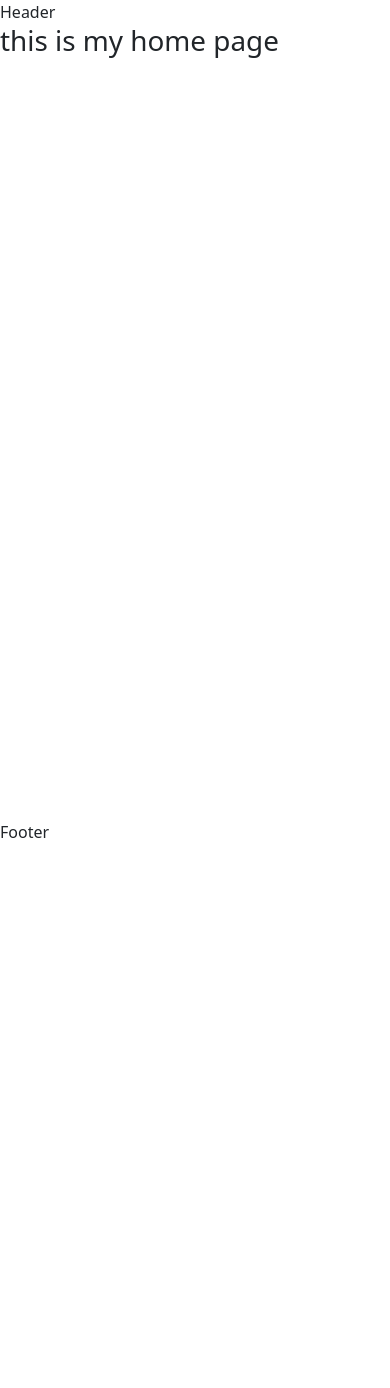
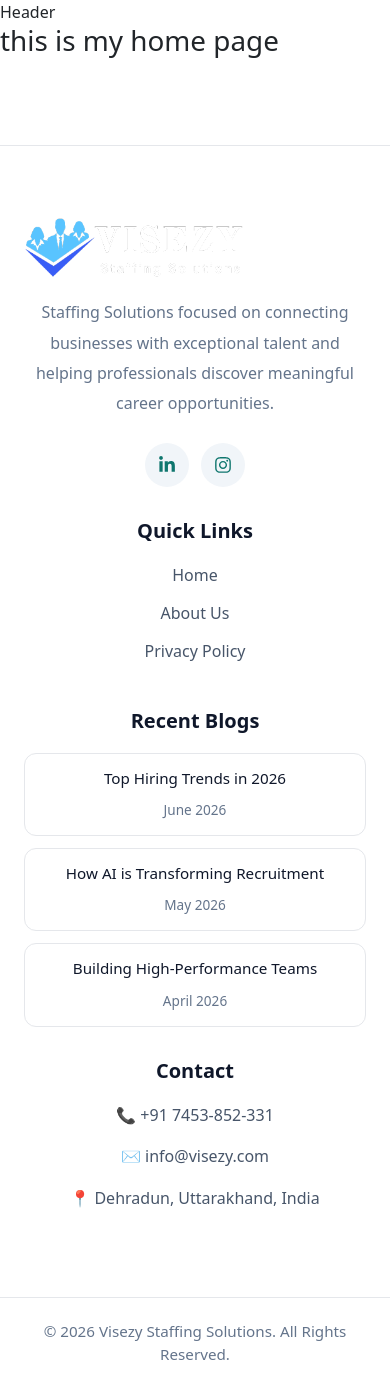
Before and after one commit to ArunNegi989/visezy, a Next.js app: page / in a window 390 px wide. Before the commit the page ends 844 px from the top, so only its background shows below. Built offline with nearby package versions, Linux system fonts and the light colour scheme.

Commit message:
feat: redesign responsive footer with modern UI

```diff
--- a/app/layout.tsx
+++ b/app/layout.tsx
@@ -1,9 +1,11 @@
 import type { Metadata } from "next";
 import { Geist, Geist_Mono } from "next/font/google";
+import Script from "next/script";
+
 import "./globals.css";
+
 import { Header } from "@/components/common/Header/Header";
 import { Footer } from "@/components/common/Footer/Footer";
-
 
 const geistSans = Geist({
   variable: "--font-geist-sans",
@@ -30,10 +32,14 @@ export default function RootLayout({
       lang="en"
       className={`${geistSans.variable} ${geistMono.variable} h-full antialiased`}
     >
-        <head>
+      <head>
         {/* Bootstrap CSS */}
-      <link href="https://cdn.jsdelivr.net/npm/bootstrap@5.1.3/dist/css/bootstrap.min.css" rel="stylesheet" integrity="sha384-1BmE4kWBq78iYhFldvKuhfTAU6auU8tT94WrHftjDbrCEXSU1oBoqyl2QvZ6jIW3" crossOrigin="anonymous"/>
-      <script src="https://cdn.jsdelivr.net/npm/bootstrap@5.1.3/dist/js/bootstrap.bundle.min.js" integrity="sha384-ka7Sk0Gln4gmtz2MlQnikT1wXgYsOg+OMhuP+IlRH9sENBO0LRn5q+8nbTov4+1p" crossOrigin="anonymous"></script>
+        <link
+          href="https://cdn.jsdelivr.net/npm/bootstrap@5.1.3/dist/css/bootstrap.min.css"
+          rel="stylesheet"
+          integrity="sha384-1BmE4kWBq78iYhFldvKuhfTAU6auU8tT94WrHftjDbrCEXSU1oBoqyl2QvZ6jIW3"
+          crossOrigin="anonymous"
+        />
       </head>
 
       <body className="min-h-screen flex flex-col">
@@ -44,6 +50,12 @@ export default function RootLayout({
         </main>
 
         <Footer />
+
+        {/* Bootstrap JS */}
+        <Script
+          src="https://cdn.jsdelivr.net/npm/bootstrap@5.1.3/dist/js/bootstrap.bundle.min.js"
+          strategy="afterInteractive"
+        />
       </body>
     </html>
   );
--- a/app/page.tsx
+++ b/app/page.tsx
@@ -1,5 +1,3 @@
-import Image from "next/image";
-
 export default function Home() {
   return (
    <>
--- a/components/common/Footer/Footer.module.css
+++ b/components/common/Footer/Footer.module.css
@@ -0,0 +1,165 @@
+.footer {
+  background: #ffffff;
+  border-top: 1px solid #e5e7eb;
+  margin-top: 80px;
+}
+
+.container {
+  max-width: 1280px;
+  margin: 0 auto;
+  padding: 70px 24px;
+  display: grid;
+  grid-template-columns: 1.2fr 1fr 1.2fr 1fr;
+  gap: 40px;
+}
+
+.logoWrapper {
+  margin-bottom: 18px;
+}
+
+.description {
+  color: #64748b;
+  line-height: 1.9;
+  max-width: 320px;
+}
+
+.container h3 {
+  color: #0f172a;
+  font-size: 1.25rem;
+  font-weight: 700;
+  margin-bottom: 20px;
+}
+
+.links {
+  list-style: none;
+  padding: 0;
+  margin: 0;
+}
+
+.links li {
+  margin-bottom: 14px;
+}
+
+.links a {
+  color: #475569;
+  text-decoration: none;
+  transition: all 0.3s ease;
+  font-weight: 500;
+}
+
+.links a:hover {
+  color: #0f766e;
+  padding-left: 5px;
+}
+
+.blogList {
+  display: flex;
+  flex-direction: column;
+  gap: 12px;
+}
+
+.blogLink {
+  text-decoration: none;
+}
+
+.blogCard {
+  padding: 14px;
+  border: 1px solid #e5e7eb;
+  border-radius: 12px;
+  background: #ffffff;
+  transition: all 0.3s ease;
+}
+
+.blogCard:hover {
+  transform: translateY(-4px);
+  border-color: #0f766e;
+  box-shadow: 0 10px 25px rgba(15, 118, 110, 0.08);
+}
+
+.blogCard h4 {
+  font-size: 0.95rem;
+  color: #0f172a;
+  margin-bottom: 8px;
+  line-height: 1.4;
+}
+
+.blogCard span {
+  color: #64748b;
+  font-size: 0.85rem;
+}
+
+.contact {
+  list-style: none;
+  padding: 0;
+  margin: 0;
+}
+
+.contact li {
+  margin-bottom: 16px;
+  color: #475569;
+  line-height: 1.6;
+}
+
+.socials {
+  display: flex;
+  gap: 12px;
+  margin-top: 24px;
+}
+
+.socials a {
+  width: 44px;
+  height: 44px;
+  border-radius: 50%;
+  background: #f1f5f9;
+  color: #0f766e;
+  display: flex;
+  align-items: center;
+  justify-content: center;
+  text-decoration: none;
+  font-size: 18px;
+  transition: all 0.3s ease;
+}
+
+.socials a:hover {
+  background: #0f766e;
+  color: #ffffff;
+  transform: translateY(-3px);
+}
+
+.bottomBar {
+  border-top: 1px solid #e5e7eb;
+  text-align: center;
+  padding: 22px;
+  color: #64748b;
+  font-size: 0.95rem;
+}
+
+/* Tablet */
+
+@media (max-width: 992px) {
+  .container {
+    grid-template-columns: repeat(2, 1fr);
+  }
+}
+
+/* Mobile */
+
+@media (max-width: 640px) {
+  .container {
+    grid-template-columns: 1fr;
+    text-align: center;
+    gap: 32px;
+  }
+
+  .description {
+    max-width: 100%;
+  }
+
+  .socials {
+    justify-content: center;
+  }
+
+  .contact {
+    text-align: center;
+  }
+}
--- a/components/common/Footer/Footer.tsx
+++ b/components/common/Footer/Footer.tsx
@@ -1,7 +1,147 @@
-import React from 'react'
+"use client";
+
+import styles from "./Footer.module.css";
+import Link from "next/link";
+import Image from "next/image";
+import { motion } from "framer-motion";
+import {
+  FaLinkedinIn,
+  FaInstagram,
+} from "react-icons/fa6";
+
+const recentBlogs = [
+  {
+    title: "Top Hiring Trends in 2026",
+    date: "June 2026",
+  },
+  {
+    title: "How AI is Transforming Recruitment",
+    date: "May 2026",
+  },
+  {
+    title: "Building High-Performance Teams",
+    date: "April 2026",
+  },
+];
 
 export const Footer = () => {
   return (
-    <div>Footer</div>
-  )
-}
+    <footer className={styles.footer}>
+      <div className={styles.container}>
+
+        {/* Brand Section */}
+        <motion.div
+          initial={{ opacity: 0, y: 20 }}
+          whileInView={{ opacity: 1, y: 0 }}
+          transition={{ duration: 0.4 }}
+          viewport={{ once: true }}
+        >
+          <div className={styles.logoWrapper}>
+            <Image
+              src="/visezy-staffing-solutions-footer-logo.png"
+              alt="Visezy Staffing Solutions"
+              width={220}
+              height={70}
+              priority
+            />
+          </div>
+
+          <p className={styles.description}>
+            Staffing Solutions focused on connecting businesses with
+            exceptional talent and helping professionals discover
+            meaningful career opportunities.
+          </p>
+
+          <div className={styles.socials}>
+            <a
+              href="https://www.linkedin.com/company/visezy-staffing-solutions/"
+              target="_blank"
+              rel="noopener noreferrer"
+              aria-label="LinkedIn"
+            >
+              <FaLinkedinIn />
+            </a>
+
+            <a
+              href="https://www.instagram.com/visezy_staffing"
+              target="_blank"
+              rel="noopener noreferrer"
+              aria-label="Instagram"
+            >
+              <FaInstagram />
+            </a>
+          </div>
+        </motion.div>
+
+        {/* Quick Links */}
+        <motion.div
+          initial={{ opacity: 0, y: 20 }}
+          whileInView={{ opacity: 1, y: 0 }}
+          transition={{ duration: 0.5 }}
+          viewport={{ once: true }}
+        >
+          <h3>Quick Links</h3>
+
+          <ul className={styles.links}>
+            <li>
+              <Link href="/">Home</Link>
+            </li>
+
+            <li>
+              <Link href="/about-us">About Us</Link>
+            </li>
+
+            <li>
+              <Link href="/policies">Privacy Policy</Link>
+            </li>
+          </ul>
+        </motion.div>
+
+        {/* Recent Blogs */}
+        <motion.div
+          initial={{ opacity: 0, y: 20 }}
+          whileInView={{ opacity: 1, y: 0 }}
+          transition={{ duration: 0.6 }}
+          viewport={{ once: true }}
+        >
+          <h3>Recent Blogs</h3>
+
+          <div className={styles.blogList}>
+            {recentBlogs.map((blog) => (
+              <Link
+                key={blog.title}
+                href="/blog"
+                className={styles.blogLink}
+              >
+                <div className={styles.blogCard}>
+                  <h4>{blog.title}</h4>
+                  <span>{blog.date}</span>
+                </div>
+              </Link>
+            ))}
+          </div>
+        </motion.div>
+
+        {/* Contact */}
+        <motion.div
+          initial={{ opacity: 0, y: 20 }}
+          whileInView={{ opacity: 1, y: 0 }}
+          transition={{ duration: 0.7 }}
+          viewport={{ once: true }}
+        >
+          <h3>Contact</h3>
+
+          <ul className={styles.contact}>
+            <li>📞 +91 7453-852-331</li>
+            <li>✉ info@visezy.com</li>
+            <li>📍 Dehradun, Uttarakhand, India</li>
+          </ul>
+        </motion.div>
+      </div>
+
+      <div className={styles.bottomBar}>
+        © {new Date().getFullYear()} Visezy Staffing Solutions. All Rights Reserved.
+      </div>
+    </footer>
+  );
+};
--- a/package.json
+++ b/package.json
@@ -9,9 +9,11 @@
     "lint": "eslint"
   },
   "dependencies": {
+    "framer-motion": "^12.40.0",
     "next": "16.2.7",
     "react": "19.2.4",
-    "react-dom": "19.2.4"
+    "react-dom": "19.2.4",
+    "react-icons": "^5.6.0"
   },
   "devDependencies": {
     "@tailwindcss/postcss": "^4",
```
Also changed, not shown: public/visezy-staffing-solutions-footer-logo.png (added), 1 other file (tests, documents, lock files or other folders).
